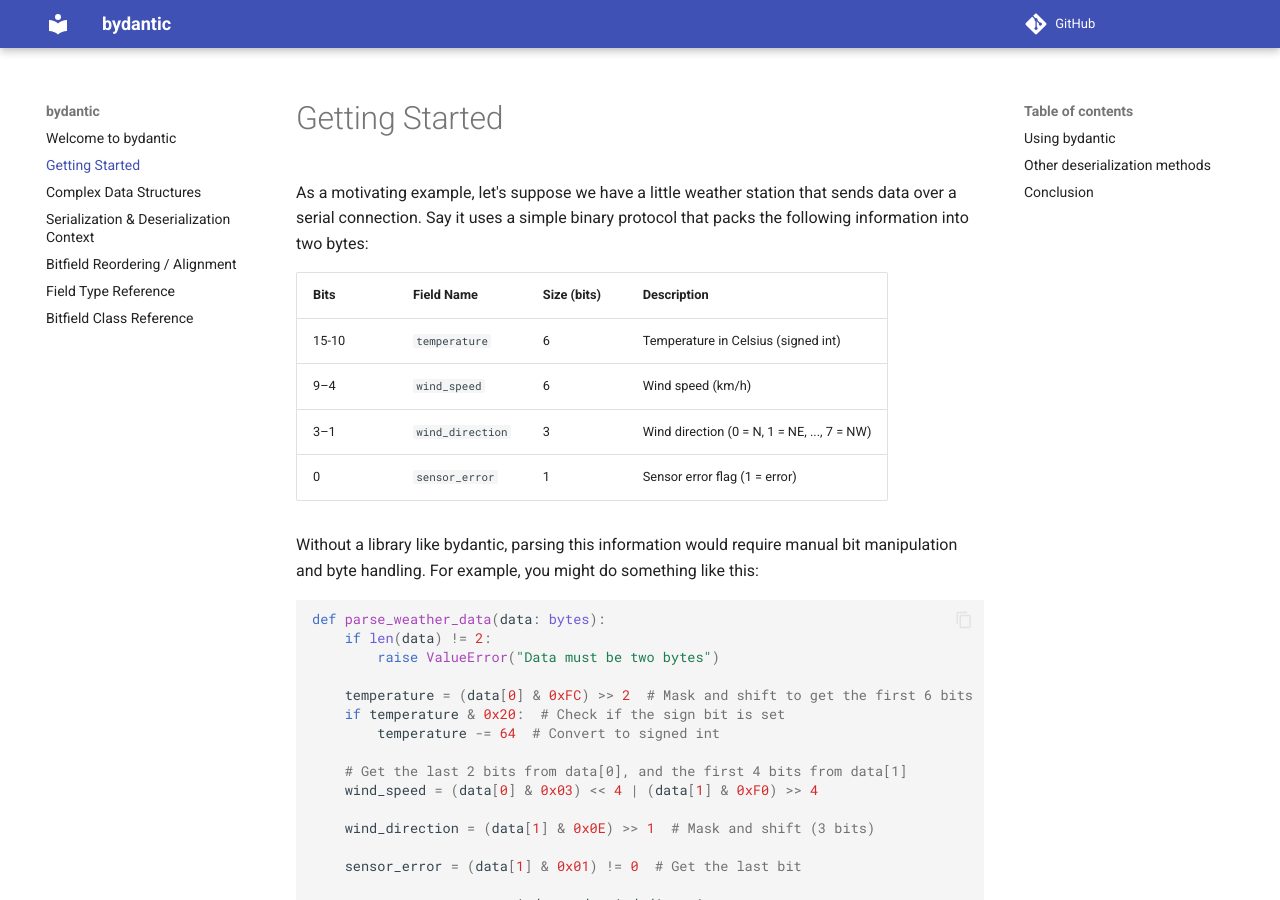
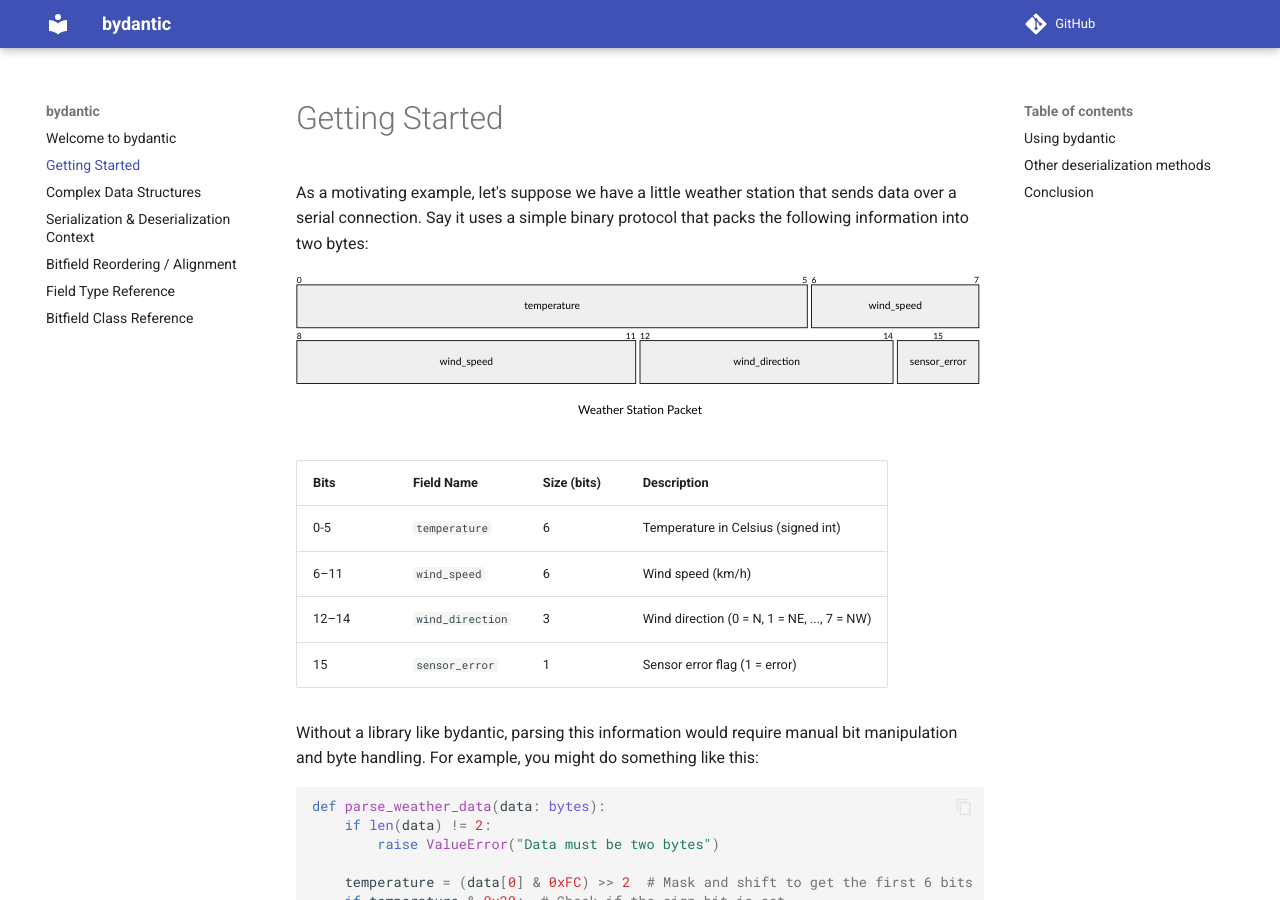
Before and after one commit to khusmann/bydantic, an MkDocs documentation site: the page built from docs/getting-started.md, in a window 1280 px wide and 900 px high. Built offline with MkDocs 1.6.1 and Material for MkDocs 9.7.7, drawn with Linux system fonts in a browser that asks for light colours; comment, search, counter and statistics services are not loaded.

Commit message:
add bit diagram

````diff
--- a/docs/getting-started.md
+++ b/docs/getting-started.md
@@ -4,12 +4,24 @@ As a motivating example, let's suppose we have a little weather station that
 sends data over a serial connection. Say it uses a simple binary protocol that
 packs the following information into two bytes:
 
+```mermaid
+---
+title: "Weather Station Packet"
+---
+%%{init: {'theme': 'base', 'packet': { 'rowHeight': 50, 'bitWidth': 100, 'bitsPerRow': 8 }}}%%
+packet-beta
+0-5: "temperature"
+6-11: "wind_speed"
+12-14: "wind_direction"
+15: "sensor_error"
+```
+
 | Bits  | Field Name       | Size (bits) | Description                                 |
 | ----- | ---------------- | ----------- | ------------------------------------------- |
-| 15-10 | `temperature`    | 6           | Temperature in Celsius (signed int)         |
-| 9–4   | `wind_speed`     | 6           | Wind speed (km/h)                           |
-| 3–1   | `wind_direction` | 3           | Wind direction (0 = N, 1 = NE, ..., 7 = NW) |
-| 0     | `sensor_error`   | 1           | Sensor error flag (1 = error)               |
+| 0-5   | `temperature`    | 6           | Temperature in Celsius (signed int)         |
+| 6–11  | `wind_speed`     | 6           | Wind speed (km/h)                           |
+| 12–14 | `wind_direction` | 3           | Wind direction (0 = N, 1 = NE, ..., 7 = NW) |
+| 15    | `sensor_error`   | 1           | Sensor error flag (1 = error)               |
 
 Without a library like bydantic, parsing this information would require manual
 bit manipulation and byte handling. For example, you might do something like
--- a/mkdocs.yml
+++ b/mkdocs.yml
@@ -26,7 +26,11 @@ markdown_extensions:
       pygments_lang_class: true
   - pymdownx.inlinehilite
   - pymdownx.snippets
-  - pymdownx.superfences
+  - pymdownx.superfences:
+      custom_fences:
+      - name: mermaid
+        class: mermaid
+        format: !!python/name:pymdownx.superfences.fence_code_format
 
 plugins:
   - mkdocstrings:
````
